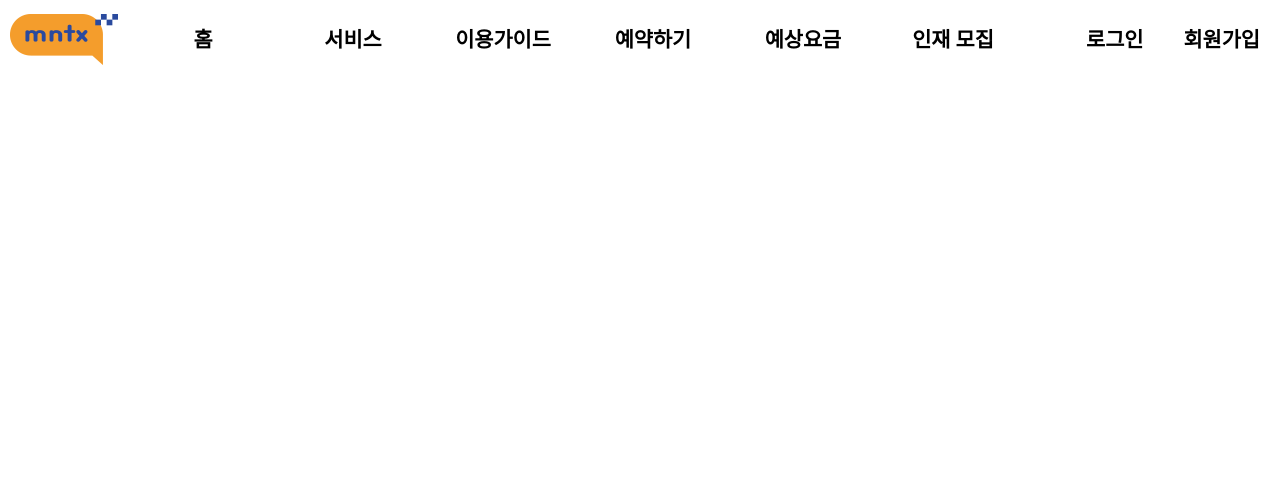
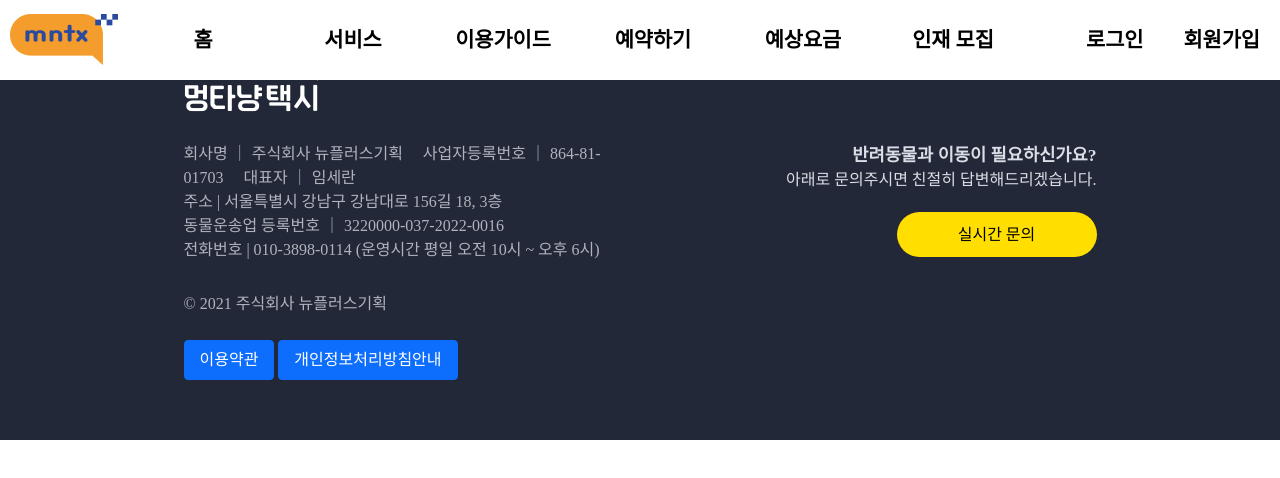
Before and after one commit to AnSangHyeon/mntx, a React (Create React App) app: page /home in a window 1280 px wide. Shown: the top 478 px of the page. Built offline with nearby package versions, Linux system fonts and the light colour scheme; what mobx-react-router would draw is missing.

Commit message:
[sh] Recruitment 멍타냥택시 드라이버 지원하기 a태그 따로 페이지 열게 바꾸고 헤더 폰트오버 이벤트바꿈

```diff
--- a/src/App.tsx
+++ b/src/App.tsx
@@ -37,9 +37,7 @@ const App: React.FC<IAppProps> = (props: IAppProps) => {
 
   return (
     <div className="App">
-
       <Header/>
-
       <Routes>
         <Route path='/' element={<Home />} />
         <Route path='/Service' element={<Service />} />
@@ -50,7 +48,7 @@ const App: React.FC<IAppProps> = (props: IAppProps) => {
         <Route path='/Sign' element={<SignUp />} />
         <Route path='/Recruitment' element={<Recruitment />} />
       </Routes>
-
+      <Footer/>
     </div>
 
 
--- a/src/layout/Footer.tsx
+++ b/src/layout/Footer.tsx
@@ -311,7 +311,10 @@ const Footer: React.FC<IFooterProps> = (props: IFooterProps) => {
             <Col md={6}>
               <FooterTitle>반려동물과 이동이 필요하신가요?</FooterTitle>
               <FooterSubTitle>아래로 문의주시면 친절히 답변해드리겠습니다.</FooterSubTitle>
-              <FooterBtn3>실시간 문의</FooterBtn3>
+              <a href="https://accounts.kakao.com/login?continue=http%3A%2F%2Fpf.kakao.com%2F_HuZSs%2Fchat">
+                <FooterBtn3>실시간 문의</FooterBtn3>
+              </a>
+
             </Col>
           </Row>
 
--- a/src/layout/Header.tsx
+++ b/src/layout/Header.tsx
@@ -16,34 +16,33 @@ import {
   HeaderRight,
   HeaderLeft,
 } from './index.style'
+import styled from 'styled-components'
 
-interface IHeaderProps {}
+interface IHeaderProps {
+
+}
 
 const Header: React.FC<IHeaderProps> = (props: IHeaderProps) => {
 
-  // const [isListHover, setIsListHover] = useState(false)
-  // const onMouseOver = () => setIsListHover(true)
-  // const onMouseOut = () => setIsListHover(false)
-
 
   const location = useLocation()
-  const HeaderColor = {
-    color: location.pathname.indexOf('Reservation') >= 0 ? '#fff' : '#000'
+  const HeaderColor = location.pathname.indexOf('Reservation') >= 0 ? '#fff' : '#000'
+  const HeaderPosition = location.pathname.indexOf('Recruitment') >= 0 ? 'absolute' : 'fixed'
+  const HeaderBackground = location.pathname.indexOf('Reservation') >= 0 ? '#2a4a9e' : '#fff'
+
+  function MouseOver(e) {
+    e.target.style.color = location.pathname.indexOf('Reservation') >= 0 ? '' : '#2a4a9e'
   }
-  const HeaderPosi = {
-    position: location.pathname.indexOf('Recruitment') >= 0 ? 'absolute' : 'fixed'
+  function MouseOut(e){
+    e.target.style.color = location.pathname.indexOf('Reservation') >= 0 ? '' : ''
   }
-  const HeaderBackground = {
-    background: location.pathname.indexOf('Reservation') >= 0 ? '#2a4a9e' : '#fff'
-  }
-
 
   useOnMount(() => {})
   useOnUnmount(() => {})
 
   return (
     <Fragment>
-      <CustomWrapper style={ HeaderBackground }>
+      <CustomWrapper style={{position: HeaderPosition, background: HeaderBackground}}>
         <HeaderLink to="/">
           <HeaderLogo>
             <img src={ HeaderImg } alt="이미지" />
@@ -52,32 +51,32 @@ const Header: React.FC<IHeaderProps> = (props: IHeaderProps) => {
 
         <HeaderLeft>
           <HeaderUnderLineMenu>
-            <HeaderLink to="/" style={ HeaderColor }>
+            <HeaderLink to="/" style={{color: HeaderColor}} onMouseOut={MouseOut} onMouseOver={MouseOver}>
               <MainMenu>홈</MainMenu>
             </HeaderLink>
           </HeaderUnderLineMenu>
           <HeaderUnderLineMenu>
-            <HeaderLink to="/Service" style={ HeaderColor }>
+            <HeaderLink to="/Service" style={{color: HeaderColor}} onMouseOut={MouseOut} onMouseOver={MouseOver}>
               <MainMenu>서비스</MainMenu>
             </HeaderLink>
           </HeaderUnderLineMenu>
           <HeaderUnderLineMenu>
-            <HeaderLink to="/Guide" style={ HeaderColor }>
+            <HeaderLink to="/Guide" style={{color: HeaderColor}} onMouseOut={MouseOut} onMouseOver={MouseOver}>
               <MainMenu>이용가이드</MainMenu>
             </HeaderLink>
           </HeaderUnderLineMenu>
           <HeaderUnderLineMenu>
-            <HeaderLink to="/Reservation" style={ HeaderColor }>
+            <HeaderLink to="/Reservation" style={{color: HeaderColor}} onMouseOut={MouseOut} onMouseOver={MouseOver}>
               <MainMenuActive>예약하기</MainMenuActive>
             </HeaderLink>
           </HeaderUnderLineMenu>
           <HeaderUnderLineMenu>
-            <HeaderLink to="/Fare" style={ HeaderColor }>
+            <HeaderLink to="/Fare" style={{color: HeaderColor}} onMouseOut={MouseOut} onMouseOver={MouseOver}>
               <MainMenu>예상요금</MainMenu>
             </HeaderLink>
           </HeaderUnderLineMenu>
           <HeaderUnderLineMenu>
-            <HeaderLink to="/Recruitment" style={ HeaderColor }>
+            <HeaderLink to="/Recruitment" style={{color: HeaderColor}} onMouseOut={MouseOut} onMouseOver={MouseOver}>
               <MainMenu>인재 모집</MainMenu>
             </HeaderLink>
           </HeaderUnderLineMenu>
@@ -85,12 +84,12 @@ const Header: React.FC<IHeaderProps> = (props: IHeaderProps) => {
 
         <HeaderRight>
           <HeaderUnderLineLog>
-            <HeaderLink to="/Login" style={ HeaderColor }>
+            <HeaderLink to="/Login" style={{color: HeaderColor}} onMouseOut={MouseOut} onMouseOver={MouseOver}>
               <HeaderLogin>로그인</HeaderLogin>
             </HeaderLink>
           </HeaderUnderLineLog>
           <HeaderUnderLineSign>
-            <HeaderLink to="/Sign" style={ HeaderColor }>
+            <HeaderLink to="/Sign" style={{color: HeaderColor}} onMouseOut={MouseOut} onMouseOver={MouseOver}>
               <HeaderSign>회원가입</HeaderSign>
             </HeaderLink>
           </HeaderUnderLineSign>
--- a/src/layout/index.style.ts
+++ b/src/layout/index.style.ts
@@ -18,7 +18,8 @@ export const CustomWrapper = styled.div`
   width: 100%;
   height: 80px;
   z-index: 3;
-  position: fixed;
+
+
 `
 export const ReservationHeader = styled.div`
   background: #2a4a9e;
@@ -41,13 +42,14 @@ export const HeaderRight = styled.div`
 export const MainMenu = styled.div`
   font-size:1.3rem;
   font-weight: 600;
-  display: inline-block;
+  height: 80px;
   width: 150px;
   padding:0px 20px;
   line-height: 80px;
 `
 export const HeaderLeft = styled.div`
   float: left;
+  height: 80px;
 `
 export const HeaderLogin = styled.div`
   font-size:1.3rem;
@@ -960,5 +962,4 @@ export const MainMenuActive = styled.div`
 `
 export const HeaderLink = styled(NavLink)`
   text-decoration: none;
-
 `
--- a/src/pages/Fare/index.tsx
+++ b/src/pages/Fare/index.tsx
@@ -171,10 +171,6 @@ const Fare: React.FC<IProps> = (props: IProps) => {
 
       </FareAll>
 
-
-
-
-      <Footer></Footer>
     </Fragment>
   )
 }
--- a/src/pages/Guide/index.tsx
+++ b/src/pages/Guide/index.tsx
@@ -76,7 +76,6 @@ const Guide: React.FC<IProps> = (props: IProps) => {
       </GuideStep4>
 
       <BottomSection></BottomSection>
-      <Footer></Footer>
     </Fragment>
   )
 }
--- a/src/pages/Home/index.tsx
+++ b/src/pages/Home/index.tsx
@@ -305,7 +305,7 @@ const Home: React.FC<IHomeProps> = (props: IHomeProps) => {
       </HomeSection4All>
 
       <BottomSection></BottomSection>
-      <Footer></Footer>
+
     </Fragment>
 
   )
--- a/src/pages/Recruitment/index.tsx
+++ b/src/pages/Recruitment/index.tsx
@@ -1,5 +1,6 @@
 import Header from '@layout/Header'
 import {
+  All,
   LinkLineNone,
   RecruitmentFixed,
   RecruitmentImg
@@ -24,8 +25,8 @@ const Recruitment: React.FC<IProps> = (props: IProps) => {
 
   return (
     <Fragment>
-
-      <a href='https://docs.google.com/forms/d/e/1FAIpQLSfxlRyEtfMcXCFuE6H4TQeBZ0-A5Dl1PTSkmITPHOQcHHjGDg/viewform'>
+      <All></All>
+      <a target='_blank' href='https://docs.google.com/forms/d/e/1FAIpQLSfxlRyEtfMcXCFuE6H4TQeBZ0-A5Dl1PTSkmITPHOQcHHjGDg/viewform'>
         <RecruitmentFixed src={ RecruitmentFixedImg } alt="멍타냥택시 드라이버 지원하기" />
       </a>
 
--- a/src/pages/Reservation/index.tsx
+++ b/src/pages/Reservation/index.tsx
@@ -39,9 +39,6 @@ const Reservation: React.FC<IProps> = (props: IProps) => {
 
         </ReservationAll>
 
-
-      <Footer></Footer>
-
     </Fragment>
   )
 }
--- a/src/pages/Service/index.tsx
+++ b/src/pages/Service/index.tsx
@@ -145,7 +145,7 @@ const Service: React.FC<IProps> = (props: IProps) => {
 
 
       <BottomSection></BottomSection>
-      <Footer></Footer>
+
     </Fragment>
   )
 }
```
